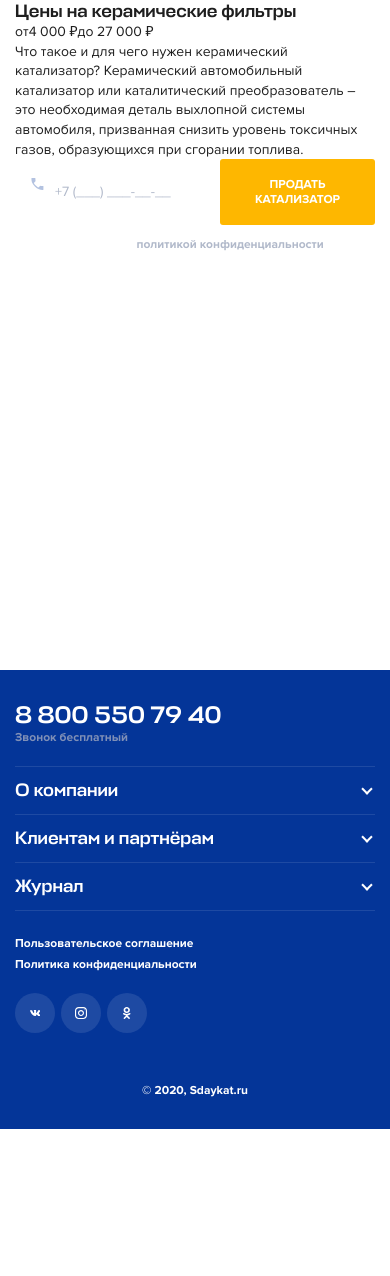
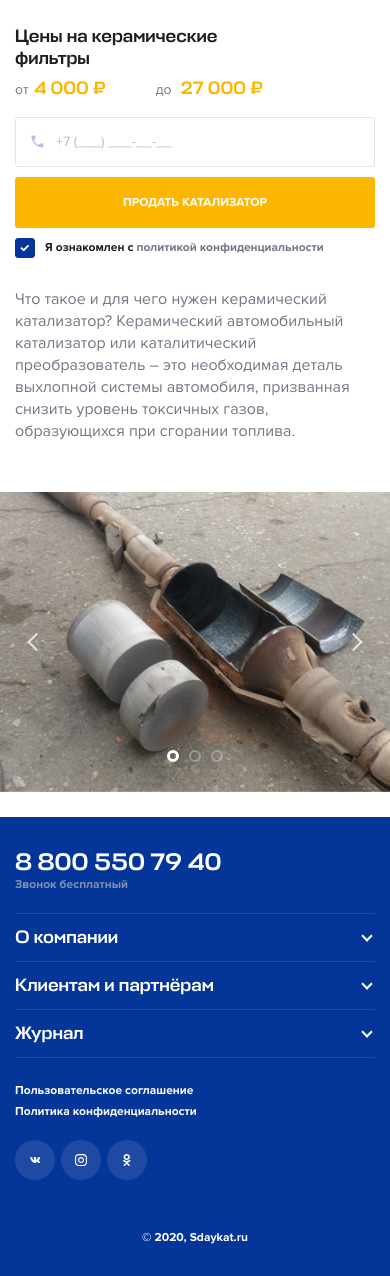
Before and after one commit to Deonar/sdaykat, a PHP site: page /price-of-type.html in a window 390 px wide. Before the commit the page ends 1129 px from the top, so only its background shows below. Run offline with PHP 8.4, Linux system fonts and the light colour scheme; style sheets or scripts are compiled from the project's sources.

Commit message:
add price of type

```diff
--- a/assets/js/main.js
+++ b/assets/js/main.js
@@ -88,6 +88,21 @@ jQuery(document).ready(function ($) {
       },
     ],
   });
+  $('#price-oftype__slider').slick({
+    slidesToShow: 1,
+    slidesToScroll: 1,
+    // variableWidth: true,
+    // centerMode: true,
+    // autoplay: true,
+    // autoplaySpeed: 2000,
+    adaptiveHeight: true,
+    // infinite: true,
+    dots: true,
+    // centerPadding: '0',
+    // speed: 500,
+    prevArrow: '<button class="slider-btn slider-btn__prev"></button>',
+    nextArrow: '<button class="slider-btn slider-btn__next"></button>',
+  });
   //======================== SWIPE SLIDERS AND
 
   //======================== Calculator
--- a/assets/scss/_base.scss
+++ b/assets/scss/_base.scss
@@ -128,14 +128,14 @@ body {
   padding: 50px 0;
 }
 .small-text {
-  font-family: "ProximaNova";
+  font-family: 'ProximaNova';
   font-size: 12px;
   font-style: normal;
   font-weight: 700;
   line-height: 16px;
 }
 .big-text {
-  font-family: "ProximaNova";
+  font-family: 'ProximaNova';
   font-size: 20px;
   font-style: normal;
   font-weight: 400;
@@ -144,7 +144,7 @@ body {
   text-align: left;
 }
 .title {
-  font-family: "Stapel";
+  font-family: 'Stapel';
   font-size: 30px;
   font-style: normal;
   font-weight: 500;
@@ -154,7 +154,7 @@ body {
   width: 100%;
   font-size: 30px;
   color: $text;
-  font-family: "Stapel";
+  font-family: 'Stapel';
   font-weight: 500;
   line-height: 38px;
   &__light {
@@ -167,7 +167,7 @@ body {
 }
 
 .popup-title {
-  font-family: "Stapel";
+  font-family: 'Stapel';
   font-weight: 500;
   font-size: 24px;
   color: $text;
@@ -236,7 +236,7 @@ body {
     vertical-align: top;
     z-index: 2;
     &:before {
-      content: "";
+      content: '';
       background: linear-gradient(90deg, rgba(255, 255, 255, 0.1), rgba(255, 255, 255, 0.5));
       height: 100%;
       width: 20%;
@@ -376,7 +376,7 @@ body {
 }
 
 .link {
-  font-family: "ProximaNova";
+  font-family: 'ProximaNova';
   font-style: normal;
   font-weight: 700;
   font-size: 12px;
@@ -405,7 +405,7 @@ body {
     width: 100%;
     max-width: 200px;
     &::before {
-      content: "";
+      content: '';
       display: block;
       height: 15px;
       width: 15px;
@@ -420,7 +420,7 @@ body {
   }
   &__phone {
     outline: none;
-    font-family: "ProximaNova";
+    font-family: 'ProximaNova';
     font-size: 14px;
     font-style: normal;
     font-weight: 400;
@@ -460,7 +460,7 @@ body {
     margin-right: 10px;
     cursor: pointer;
     &::before {
-      content: "";
+      content: '';
       display: inline-block;
       width: 10px;
       height: 7px;
@@ -476,6 +476,33 @@ body {
       opacity: 0;
       -webkit-transition: all 0.2s;
       transition: all 0.2s;
+    }
+  }
+  &__light {
+    .main-form__phone {
+      border: 1px solid #e2e4ea;
+      border-radius: 3px;
+    }
+    .main-form__label_phone::before {
+      top: 23px;
+      transform: translateY(-50%);
+    }
+    .main-form__btn {
+      width: 100%;
+    }
+    .main-form__submit {
+      width: 100%;
+      padding: 17px 20px;
+    }
+    .main-form__checkbox-box {
+      border: 1px solid $icon-primary;
+      background: $icon-primary;
+    }
+    .main-form__text {
+      color: $text;
+      a {
+        color: #717784;
+      }
     }
   }
 }
@@ -504,32 +531,32 @@ body {
 }
 
 .star-rating > fieldset:not(:checked) > label:before {
-  content: "";
+  content: '';
   display: inline-block;
   width: 16px;
   height: 16px;
-  background-image: url("../img/icons/rating-off.svg");
+  background-image: url('../img/icons/rating-off.svg');
   background-repeat: no-repeat;
   background-position: center;
 }
 
 .star-rating > fieldset:not(:checked) > label:hover:before,
 .star-rating > fieldset:not(:checked) > label:hover ~ label:before {
-  content: "";
+  content: '';
   display: inline-block;
   width: 16px;
   height: 16px;
-  background-image: url("../img/icons/rating-on.svg");
+  background-image: url('../img/icons/rating-on.svg');
   background-repeat: no-repeat;
   background-position: center;
 }
 
 .star-rating > fieldset > input:checked ~ label:before {
-  content: "";
+  content: '';
   display: inline-block;
   width: 16px;
   height: 16px;
-  background-image: url("../img/icons/rating-on.svg");
+  background-image: url('../img/icons/rating-on.svg');
   background-repeat: no-repeat;
   background-position: center;
 }
@@ -555,10 +582,10 @@ body {
     background-position: center;
   }
   &_on {
-    background-image: url("../img/icons/rating-on.svg");
+    background-image: url('../img/icons/rating-on.svg');
   }
   &_off {
-    background-image: url("../img/icons/rating-off.svg");
+    background-image: url('../img/icons/rating-off.svg');
   }
 }
 
@@ -570,7 +597,7 @@ body {
   margin: 0;
   list-style: none;
   text-align: center;
-   li {
+  li {
     position: relative;
     display: inline-block;
     width: 12px;
@@ -600,3 +627,29 @@ body {
     opacity: 1;
   }
 }
+
+.slider-btn {
+  position: absolute;
+  top: 50%;
+  width: 13px;
+  height: 13px;
+  border-bottom: 2px solid #e2e4ea;
+  border-left: 2px solid #e2e4ea;
+  cursor: pointer;
+  z-index: 10;
+  transition: all 0.3s ease;
+  outline: none;
+  &:hover {
+    transition: all 0.3s ease;
+    border-bottom: 1px solid $icon-primary;
+    border-left: 1px solid $icon-primary;
+  }
+}
+.slider-btn__prev {
+  transform: translateY(-50%) rotate(45deg);
+  left: 30px;
+}
+.slider-btn__next {
+  transform: translateY(-50%) rotate(225deg);
+  right: 30px;
+}
--- a/assets/scss/_media.scss
+++ b/assets/scss/_media.scss
@@ -1,4 +1,18 @@
 @media (max-width: 1200px) {
+  .main-form__light {
+    .main-form__label_phone {
+      max-width: 100%;
+    }
+    .main-form__phone {
+      max-width: 100%;
+      margin-right: 0;
+      margin-bottom: 10px;
+    }
+    .main-form__wrapper {
+      flex-direction: column;
+    }
+  }
+
   //=========================== HEADER
   .header {
     &-top__address {
@@ -30,20 +44,19 @@
       margin-right: 50px;
     }
     &-form__body {
-      .main-form__label_phone {
-        max-width: 100%;
-      }
-      .main-form__phone {
-        max-width: 100%;
-        margin-right: 0;
-        margin-bottom: 10px;
-      }
-      .main-form__wrapper {
-        flex-direction: column;
-      }
     }
   }
   //=========================== Calcularor and
+  //=========================== price-oftype
+  .price-oftype {
+    &__slider {
+      width: 450px;
+    }
+    .main-form__light .main-form__wrapper {
+      flex-direction: row;
+    }
+  }
+  //=========================== price-oftype and
 }
 @media (max-width: 992px) {
   //=========================== prices-ofmetal
@@ -163,7 +176,31 @@
     }
   }
   //=========================== Bonuses and
-
+  //=========================== price-oftype
+  .price-oftype {
+    .container--desc {
+      padding: 0;
+      max-width: 100%;
+    }
+    .container--mob {
+      padding: 0 15px;
+    }
+    &__body {
+      flex-direction: column;
+    }
+    &__content {
+      max-width: 100%;
+      margin-bottom: 50px;
+      margin-right: 0;
+    }
+    &__slider {
+      width: 100%;
+    }
+    &__slider-item {
+      padding-bottom: 11%;
+    }
+  }
+  //=========================== price-oftype and
   //=========================== Footer
   .footer {
     &-body {
@@ -327,6 +364,48 @@
     }
   }
   //=========================== Bonuses and
+  //=========================== price-oftype
+  .price-oftype {
+    .main-form {
+      width: 100%;
+      order: 1;
+    }
+    &__text {
+      order: 2;
+      margin: 30px 0 0 0;
+    }
+    .main-form__light .main-form__wrapper {
+      flex-direction: column;
+    }
+    .main-form__submit,
+    .main-form__label_phone {
+      max-width: 400px;
+      margin-right: 0;
+    }
+    &__content .container {
+      display: flex;
+      flex-flow: wrap;
+    }
+    &__title {
+      width: 100%;
+      order: 0;
+      max-width: 250px;
+      margin-bottom: 0;
+    }
+    &__range {
+      width: 100%;
+      order: 0;
+      margin-bottom: 10px;
+      span {
+        font-size: 18px;
+        margin-right: 30px;
+        &:last-child {
+          margin-right: 0;
+        }
+      }
+    }
+  }
+  //=========================== price-oftype and
   //====================== Popup city
   .popup-cities__body {
     padding: 50px 20px 10px 20px;
--- a/assets/scss/pages/_all-page.scss
+++ b/assets/scss/pages/_all-page.scss
@@ -33,7 +33,7 @@
     margin-top: 10px;
   }
   &__valuta {
-    font-family: "ProximaNova";
+    font-family: 'ProximaNova';
     font-size: 14px;
     font-style: normal;
     font-weight: 700;
@@ -93,14 +93,14 @@
     padding-bottom: 30px;
   }
   &__title {
-    font-family: "Stapel";
+    font-family: 'Stapel';
     font-weight: 500;
     font-size: 24px;
     line-height: 30px;
     color: $text-primary;
   }
   &__name {
-    font-family: "Stapel";
+    font-family: 'Stapel';
     font-weight: 500;
     font-size: 14px;
     line-height: 18px;
@@ -115,7 +115,7 @@
   }
   &__quantity,
   &__percent {
-    font-family: "Stapel";
+    font-family: 'Stapel';
     font-weight: 500;
     font-size: 14px;
     line-height: 18px;
@@ -146,14 +146,14 @@
     justify-content: space-between;
     padding: 80px;
     &:after {
-      content: "";
+      content: '';
       position: absolute;
       left: 50px;
       top: 50px;
       width: 80px;
       height: 80px;
       z-index: 10;
-      background: url("../img/icons/calculator-icon.svg") center center no-repeat;
+      background: url('../img/icons/calculator-icon.svg') center center no-repeat;
     }
   }
   &-settings {
@@ -174,7 +174,7 @@
     }
   }
   &-result__title {
-    font-family: "Stapel";
+    font-family: 'Stapel';
     font-weight: 500;
     font-size: 18px;
     line-height: 23px;
@@ -205,33 +205,6 @@
   &-options {
   }
   &-form__body {
-    .main-form {
-      &__phone {
-        border: 1px solid #e2e4ea;
-        border-radius: 3px;
-      }
-      &__label_phone::before {
-        top: 23px;
-        transform: translateY(-50%);
-      }
-      &__btn {
-        width: 100%;
-      }
-      &__submit {
-        width: 100%;
-        padding: 17px 20px;
-      }
-      &__checkbox-box {
-        border: 1px solid $icon-primary;
-        background: $icon-primary;
-      }
-      &__text {
-        color: $text;
-        a {
-          color: #717784;
-        }
-      }
-    }
   }
   &-form {
     background: #ffffff;
@@ -243,7 +216,7 @@
   &-form__title {
   }
   &-form__price {
-    font-family: "Stapel";
+    font-family: 'Stapel';
     font-weight: 400;
     font-size: 56px;
     line-height: 71px;
@@ -258,7 +231,7 @@
     color: #717784;
   }
   &-form__tell {
-    font-family: "Stapel";
+    font-family: 'Stapel';
     font-weight: 500;
     font-size: 24px;
     line-height: 32px;
@@ -307,7 +280,7 @@
     background: rgba(255, 255, 255, 0.1);
   }
   &-item__material {
-    font-family: "Stapel";
+    font-family: 'Stapel';
     font-weight: 500;
     font-size: 14px;
     line-height: 18px;
@@ -394,7 +367,7 @@
     label {
       position: relative;
       &::after {
-        content: "";
+        content: '';
         display: block;
         height: 15px;
         width: 15px;
@@ -450,7 +423,7 @@
     margin-bottom: 10px;
   }
   &__title {
-    font-family: "ProximaNova";
+    font-family: 'ProximaNova';
     font-size: 12px;
     font-style: normal;
     font-weight: 700;
@@ -460,7 +433,7 @@
     margin-bottom: 5px;
   }
   &__price {
-    font-family: "ProximaNova", sans-serif;
+    font-family: 'ProximaNova', sans-serif;
     font-size: 12px;
     font-style: normal;
     font-weight: 400;
@@ -495,7 +468,6 @@
     text-align: left;
   }
 }
-
 .pass-material {
   &__header {
   }
@@ -537,9 +509,8 @@
     right: 15px;
   }
 }
-
 .big-price {
-  font-family: "Stapel";
+  font-family: 'Stapel';
   font-size: 56px;
   font-style: normal;
   font-weight: 400;
@@ -591,7 +562,6 @@
   &_col {
   }
 }
-
 .features {
   padding: 80px 0;
   background-color: $main-color;
@@ -621,14 +591,14 @@
     padding: 80px;
     position: relative;
     &:after {
-      content: "";
+      content: '';
       position: absolute;
       left: 50px;
       top: 50px;
       width: 80px;
       height: 80px;
       z-index: 10;
-      background: url("../img/icons/percent-icon.svg") center center no-repeat;
+      background: url('../img/icons/percent-icon.svg') center center no-repeat;
     }
   }
   &-title {
@@ -649,7 +619,7 @@
     }
   }
   &-item__percent {
-    font-family: "Stapel";
+    font-family: 'Stapel';
     font-weight: 500;
     font-size: 24px;
     line-height: 32px;
@@ -657,7 +627,7 @@
     color: $text-secondery;
   }
   &-item__title {
-    font-family: "Stapel";
+    font-family: 'Stapel';
     font-weight: 500;
     font-size: 18px;
     line-height: 23px;
@@ -679,7 +649,7 @@
     width: 100%;
     max-width: 380px;
     &::after {
-      content: "!";
+      content: '!';
       position: absolute;
       width: 40px;
       height: 40px;
@@ -695,7 +665,7 @@
     }
   }
   &-offer__title {
-    font-family: "Stapel";
+    font-family: 'Stapel';
     font-weight: 500;
     font-size: 18px;
     line-height: 23px;
@@ -734,7 +704,7 @@
   }
   &-programs__item-num,
   &-programs__item-text {
-    font-family: "Stapel";
+    font-family: 'Stapel';
     font-weight: 500;
     font-size: 14px;
     line-height: 18px;
@@ -760,11 +730,11 @@
 .article {
   &__item {
     outline: none;
-    &:hover{
-      .article__title{
-          color: $blue;
+    &:hover {
+      .article__title {
+        color: $blue;
       }
-  }
+    }
   }
   &__img {
     position: relative;
@@ -777,7 +747,7 @@
     display: inline-block;
     padding: 4px;
 
-    font-family: "ProximaNova";
+    font-family: 'ProximaNova';
     font-size: 12px;
     font-style: normal;
     font-weight: 700;
@@ -789,11 +759,11 @@
     border-radius: 3px;
     &_blue {
       color: #fff;
-    background: $blue;
+      background: $blue;
     }
     &_wthite {
       color: #717784;
-    background: #fff;
+      background: #fff;
     }
     &_orange {
       background: $orange;
@@ -828,8 +798,102 @@
     color: $blue;
     display: flex;
     align-items: center;
-    img{
+    img {
       margin-right: 5px;
     }
   }
 }
+
+.price-oftype {
+  .container--mob {
+    padding: 0;
+  }
+  &__body {
+    display: flex;
+  }
+  &__content {
+    width: 100%;
+    max-width: 570px;
+    margin-right: 30px;
+  }
+  &__title {
+    margin-bottom: 10px;
+  }
+  &__range {
+    line-height: 18px;
+    font-size: 14px;
+    color: $gray;
+    span {
+      display: inline-block;
+      font-family: 'Stapel';
+      font-weight: 500;
+      font-size: 30px;
+      line-height: 38px;
+      color: $text-secondery;
+      padding-left: 5px;
+      padding-right: 20px;
+    }
+  }
+  &__text {
+    margin: 20px 0 30px 0;
+    font-size: 16px;
+    line-height: 22px;
+    color: $gray;
+  }
+  &__form {
+    .main-form__submit {
+      max-width: 200px;
+    }
+  }
+  &__slider-wrapper {
+    position: relative;
+    .slider-item__preview-btn {
+      display: none;
+      cursor: pointer;
+      position: absolute;
+      left: 25px;
+      top: 10px;
+      width: 30px;
+      height: 30px;
+      background: url('../img/icons/arrow-preview-slider.svg') center center no-repeat;
+      background-size: contain;
+    }
+  }
+  &__slider {
+    width: 570px;
+    height: 100%;
+    position: relative;
+    .slick-list,
+    .slick-track {
+      min-height: 100% !important;
+      height: 100% !important;
+    }
+    .slick-dots {
+      position: absolute;
+      bottom: 30px;
+      li button {
+        border: 2px solid $white;
+      }
+      .slick-active button {
+        border: 3px solid $white;
+      }
+    }
+  }
+  &__slider-item {
+    position: relative;
+    width: 100%;
+    &:focus {
+      outline: none;
+    }
+    .slider-item__img {
+      position: absolute;
+      display: block;
+      left: 50%;
+      top: 50%;
+      transform: translate(-50%, -50%);
+      width: 100%;
+      height: 100%;
+      object-fit: cover;
+    }
+  }
+}
--- a/price-of-type.html
+++ b/price-of-type.html
@@ -7,6 +7,7 @@
     <link rel="stylesheet" href="assets/libs/bootstrap-grid/bootstrap-grid.min.css" />
     <link rel="stylesheet" href="assets/libs/magnific-popup/magnific-popup.css" />
     <link rel="stylesheet" href="assets/libs/scrollbar/jquery.scrollbar.css" />
+    <link rel="stylesheet" href="assets/libs/slick/slick.css" />
 
     <link rel="stylesheet" href="assets/css/main.css" />
     <title>SDAYKAT</title>
@@ -173,15 +174,16 @@
       </div>
     </header>
 
-    <main class="main price-oftype-page">
-      <section class="price-oftype">
-        <div class="container">
+    <main class="price-oftype-page">
+      <section class="price-oftype section-wrapper">
+        <div class="container container--desc">
           <div class="price-oftype__body">
             <div class="price-oftype__content">
+              <div class="container container--mob">
                 <h2 class="price-oftype__title primary-title">Цены на керамические фильтры</h2>
                 <div class="price-oftype__range">от<span>4 000 ₽</span>до <span>27 000 ₽</span></div>
                 <div class="price-oftype__text">Что такое и для чего нужен керамический катализатор? Керамический автомобильный катализатор или каталитический преобразователь – это необходимая деталь выхлопной системы автомобиля, призванная снизить уровень токсичных газов, образующихся при сгорании топлива.</div>
-              <form class="main-form">
+                <form class="price-oftype__form main-form main-form__light">
                   <div class="main-form__wrapper">
                     <label class="main-form__label main-form__label_phone">
                       <input class="main-form__phone mask-phone" type="tel" name="phone" placeholder="+7 (___) ___-__-__" />
@@ -197,7 +199,21 @@
                   </label>
                 </form>
               </div>
-            <div class="price-oftype__slider"></div>
+            </div>
+            <div class="price-oftype__slider-wrapper">
+              <div class="price-oftype__slider" id="price-oftype__slider">
+                <div class="price-oftype__slider-item">
+                  <img class="slider-item__img" src="assets/img/catalysts/ceramics-slider.jpg" alt="" />
+                </div>
+                <div class="price-oftype__slider-item">
+                  <img class="slider-item__img" src="assets/img/catalysts/ceramics-slider-1.jpg" alt="" />
+                </div>
+                <div class="price-oftype__slider-item">
+                  <img class="slider-item__img" src="assets/img/catalysts/ceramics-slider-2.jpg" alt="" />
+                </div>
+              </div>
+              <button class="slider-item__preview-btn"></button>
+            </div>
           </div>
         </div>
       </section>
@@ -390,7 +406,7 @@
     <script src="https://ajax.googleapis.com/ajax/libs/jquery/3.5.1/jquery.min.js"></script>
     <script src="assets/libs/scrollbar/jquery.scrollbar.min.js"></script>
     <script src="assets/libs/magnific-popup/jquery.magnific-popup.min.js"></script>
-
+    <script src="assets/libs/slick/slick.min.js"></script>
 
     <script src="assets/libs/jquery-mask/jquery.mask.min.js"></script>
     <script src="assets/libs/jquery-libs/jquery-ui.min.js"></script>
--- a/prices.html
+++ b/prices.html
@@ -319,7 +319,7 @@
                 стоимость сырья
               </h3>
               <div class="calculator-form__price">28 000 ₽</div>
-              <form class="calculator-form__body main-form">
+              <form class="calculator-form__body main-form main-form__light">
                 <div class="main-form__wrapper">
                   <label class="main-form__label main-form__label_phone">
                     <input class="main-form__phone mask-phone" type="tel" name="phone" placeholder="+7 (___) ___-__-__" />
```
Also changed, not shown: assets/img/catalysts/ceramics-slider-1.jpg (added), assets/img/catalysts/ceramics-slider-2.jpg (added), assets/img/catalysts/ceramics-slider.jpg (added), assets/img/icons/arrow-next.svg (added), assets/img/icons/arrow-prev.svg (added), assets/img/icons/arrow-preview-slider.svg (added). Lines whose indentation alone changed are shown as unchanged.
